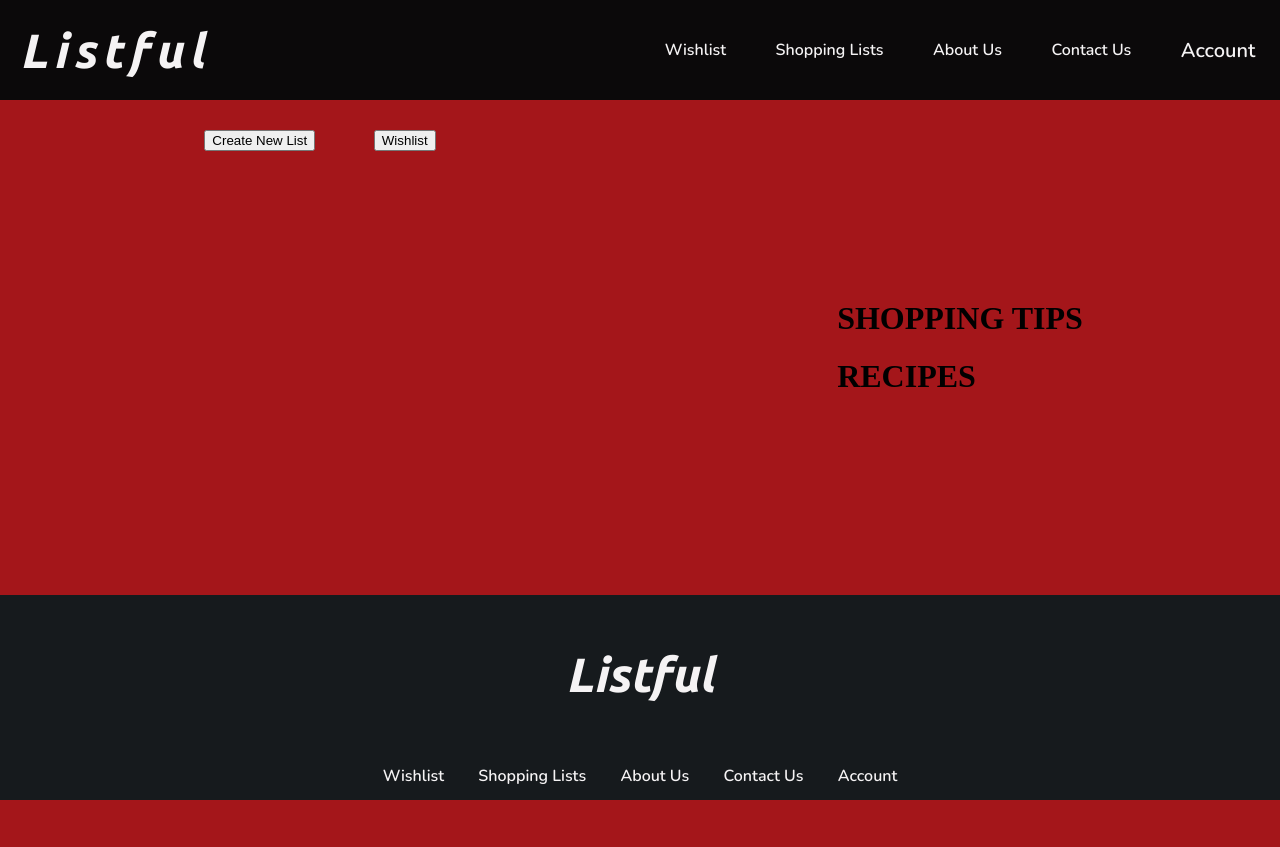
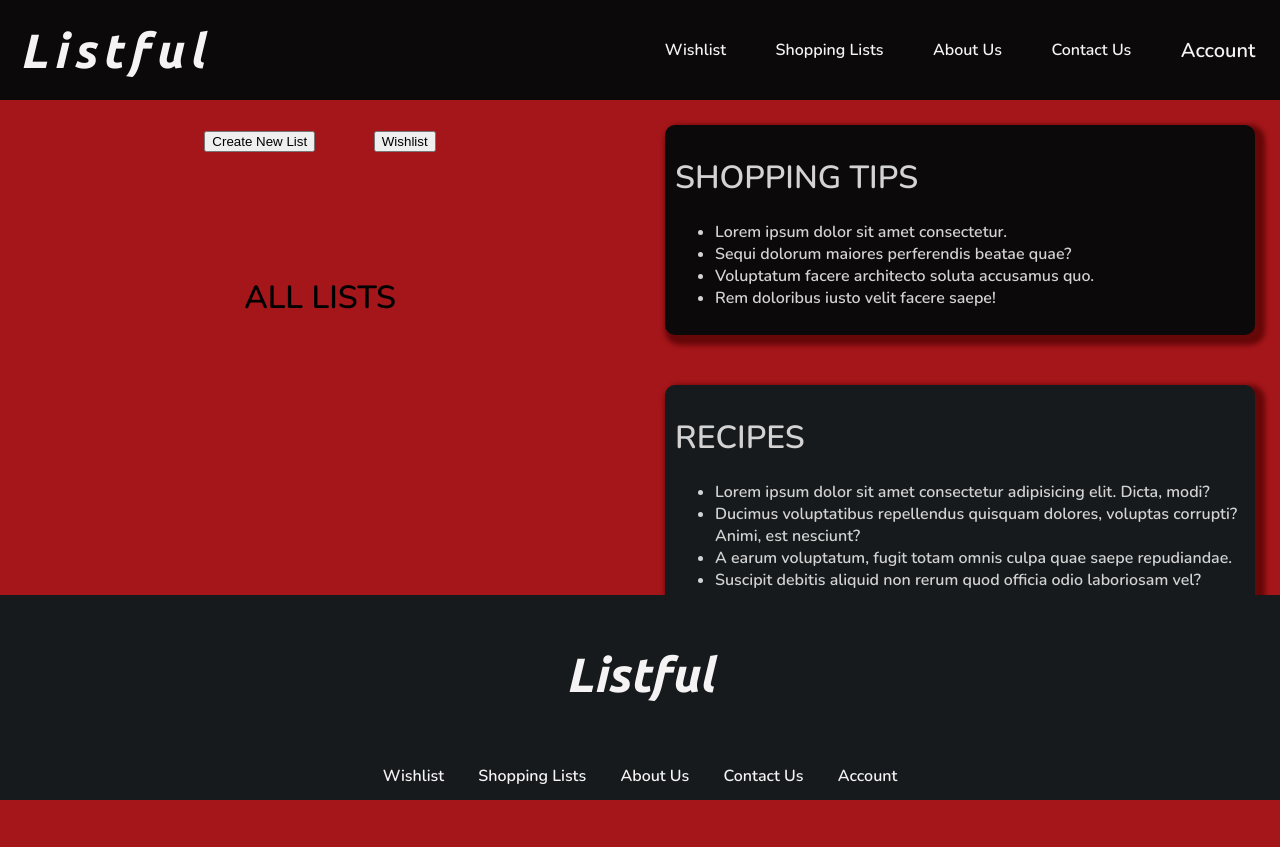
Before and after one commit to Benjibuns/app-in-a-day, a Flask app: page / in a window 1280 px wide. Before the commit the page ends 800 px from the top, so only its background shows below. Run offline with Flask 2, Linux system fonts and the light colour scheme; parts of the project's set-up code (start-up, migrations or seed data) failed here and were passed over.

Commit message:
Add placeholder text for all lists and add boxes to right side container with styles

```diff
--- a/app/static/styles/index.css
+++ b/app/static/styles/index.css
@@ -3,6 +3,7 @@
   grid-template-columns: 1fr 1fr;
   width: 100%;
   height: calc(100vh - 100px);
+  font-family: 'Nunito', sans-serif;
 }
 
 .index-container__left {
@@ -24,10 +25,40 @@
   width: 50%;
 }
 
+.all-list-wrapper {
+  display: flex;
+  justify-content: center;
+  align-items: center;
+}
+
 .index-container__right {
   display: flex;
   justify-content: center;
   align-items: center;
   padding-bottom: 205px;
+}
 
+.personalized-boxes {
+  display: grid;
+  grid-template-columns: 1fr;
+  justify-content: center;
+  align-items: center;
 }
+
+.shopping-tips {
+  background-color: var(--dark);
+  color: var(--accent1);
+  box-shadow: 5px 5px 5px 5px var(--primary);
+  border-radius: 10px;
+  padding: 10px;
+  margin: 25px;
+}
+
+.recipes {
+  background-color: var(--dark1);
+  color: var(--accent1);
+  box-shadow: 5px 5px 5px 5px var(--primary);
+  border-radius: 10px;
+  padding: 10px;
+  margin: 25px;
+}
--- a/app/templates/index.html
+++ b/app/templates/index.html
@@ -16,14 +16,29 @@
           </form>
         </div>
       </div>
+      <div class="all-list-wrapper">
+        <h1>ALL LISTS</h1>
+      </div>
     </div>
     <div class="index-container__right">
       <div class="personalized-boxes">
         <div class="shopping-tips">
           <h1>SHOPPING TIPS</h1>
+          <ul>
+            <li>Lorem ipsum dolor sit amet consectetur.</li>
+            <li>Sequi dolorum maiores perferendis beatae quae?</li>
+            <li>Voluptatum facere architecto soluta accusamus quo.</li>
+            <li>Rem doloribus iusto velit facere saepe!</li>
+          </ul>
         </div>
         <div class="recipes">
           <h1>RECIPES</h1>
+          <ul>
+            <li>Lorem ipsum dolor sit amet consectetur adipisicing elit. Dicta, modi?</li>
+            <li>Ducimus voluptatibus repellendus quisquam dolores, voluptas corrupti? Animi, est nesciunt?</li>
+            <li>A earum voluptatum, fugit totam omnis culpa quae saepe repudiandae.</li>
+            <li>Suscipit debitis aliquid non rerum quod officia odio laboriosam vel?</li>
+          </ul>
         </div>
       </div>
     </div>
```
